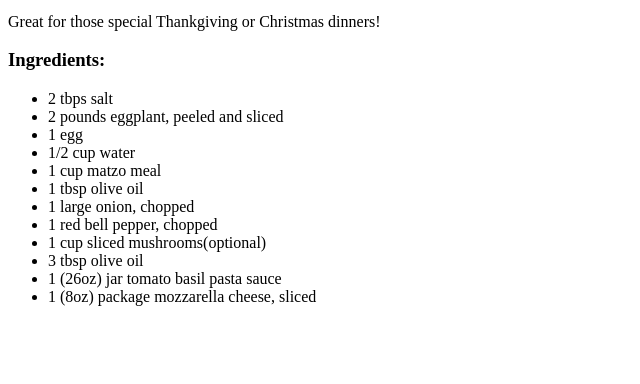
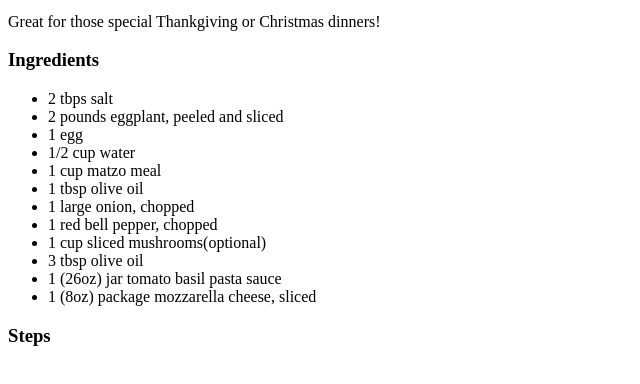
Before and after one commit to zyaka/my-playground, a plain HTML site: page recipes/lasagna.html in a window 1280 px wide. Shown: the part 206-590 px from the top of the page, 0-640 px from the left. Drawn offline with Linux system fonts and the light colour scheme.

Commit message:
Added Steps heading

```diff
--- a/recipes/lasagna.html
+++ b/recipes/lasagna.html
@@ -12,7 +12,7 @@
     <h2>Description</h2>
     <p>This is a yummy and easy Jewish eggplant lasagna! Preparation can be done ahead of time, refrigerated and baked later in the day. Various colored peppers can be used to make the dish more attractive.</p>
     <p>Great for those special Thankgiving or Christmas dinners!</p>
-    <h3>Ingredients:</h3>
+    <h3>Ingredients</h3>
     <ul>
         <li>2 tbps salt</li>
         <li>2 pounds eggplant, peeled and sliced</li>
@@ -27,5 +27,6 @@
         <li>1 (26oz) jar tomato basil pasta sauce</li>
         <li>1 (8oz) package mozzarella cheese, sliced</li>
     </ul>
+    <h3>Steps</h3>
 </body>
 </html>
```
